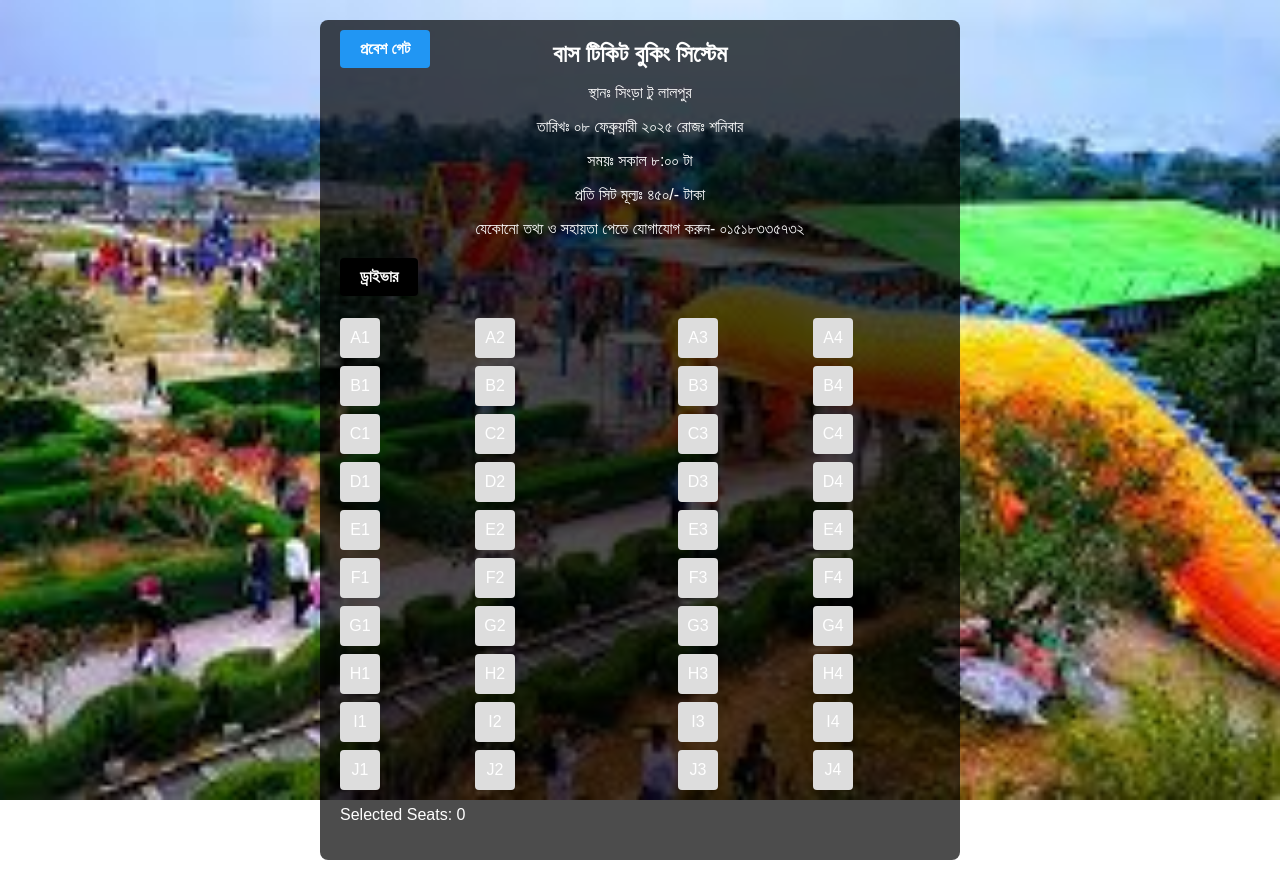
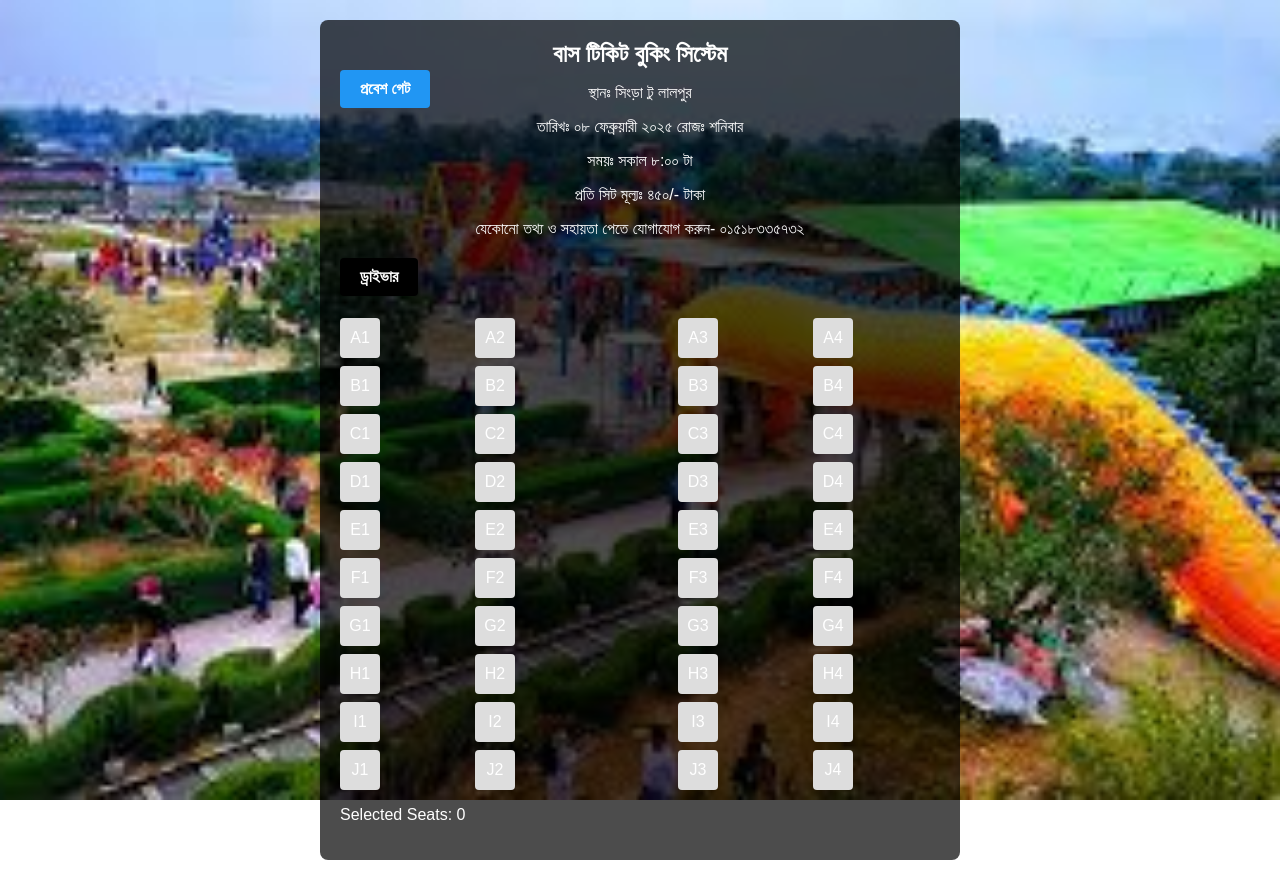
Before and after one commit to na77hid/Buy_Online_Bus_Ticket, a plain HTML site: page index.html in a window 1280 px wide. Drawn offline with Linux system fonts and the light colour scheme; no server answers.

Commit message:
Update index.html

```diff
--- a/index.html
+++ b/index.html
@@ -67,14 +67,14 @@
         }
 
         .entry {
-            top: 10px;
-            left:, 5%;
-            z-index: 7;
+            top: 50px;
+            left:, 10%;
+            z-index: 3;
             text-align: center;
         }
 
         .driver {
-            top:, 10px;
+            top:, 50px;
             right:, 10%;
             background: black;
             z-index: 3;
```
